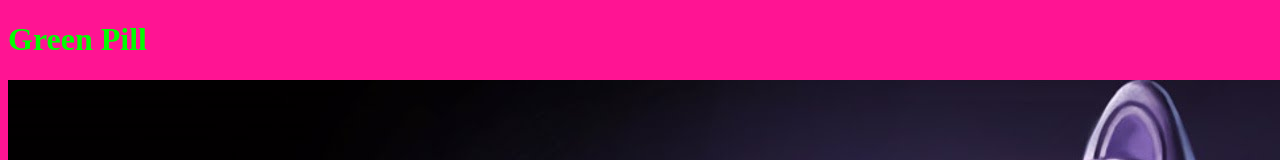
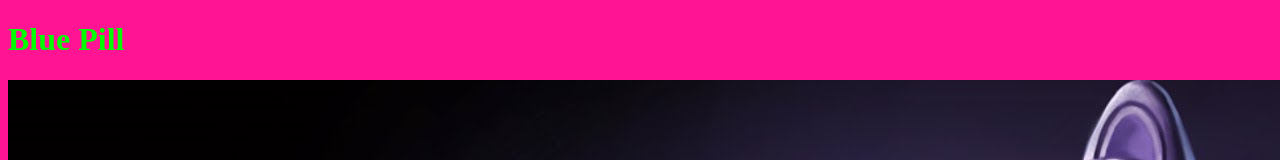
Before and after one commit to Patich/report_teemo_for_int, a plain HTML site: page index.html in a window 1280 px wide. Shown: the top 160 px of the page. Drawn offline with Linux system fonts and the light colour scheme.

Commit message:
Revert "We green now fam"
This reverts commit 9ce0862e99c26cd8d477a7d394c9090da22e0d0d.

```diff
--- a/index.html
+++ b/index.html
@@ -7,7 +7,7 @@
     <title>Sasukeeeeeeee</title>
   </head>
   <body>
-    <h1>Green Pill</h1>
+    <h1>Blue Pill</h1>
     <img src="assets/teemo_pic.jpg" alt="A Teemo Pic">
   </body>
 </html>
```
